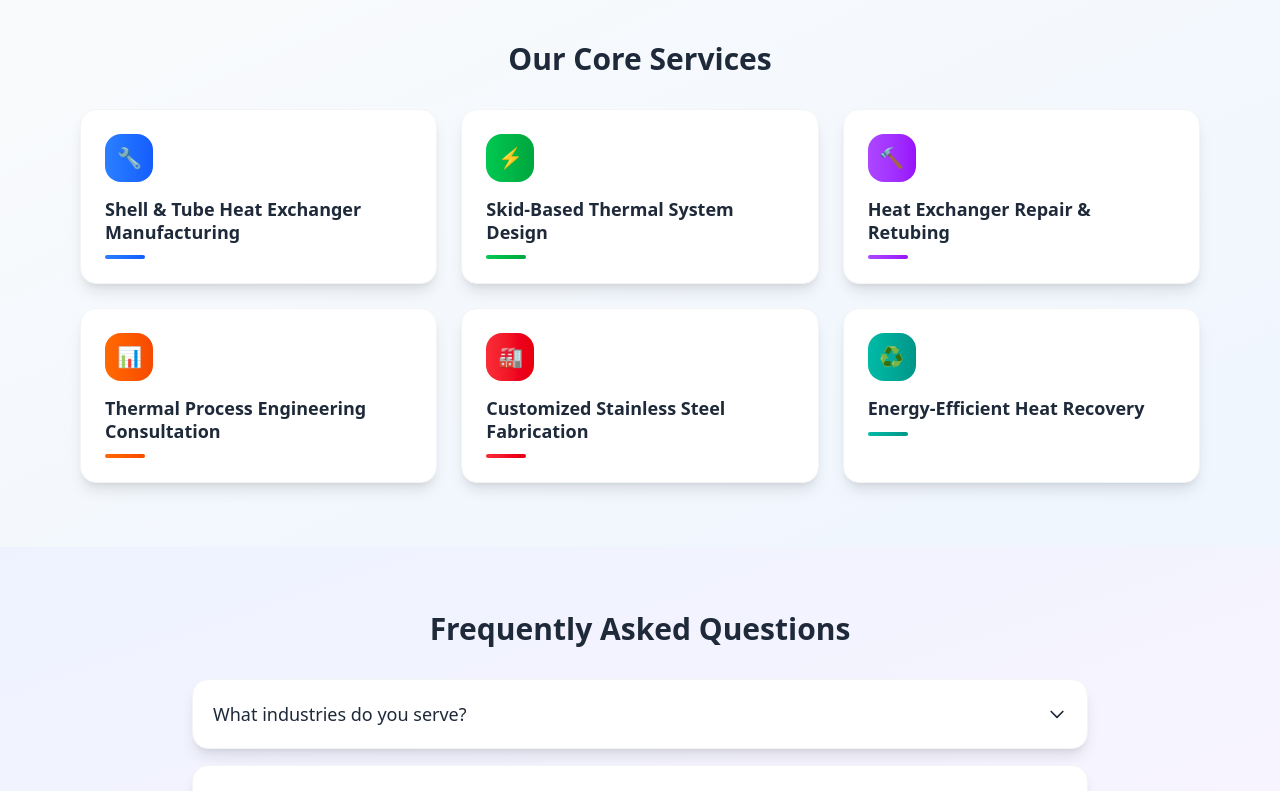
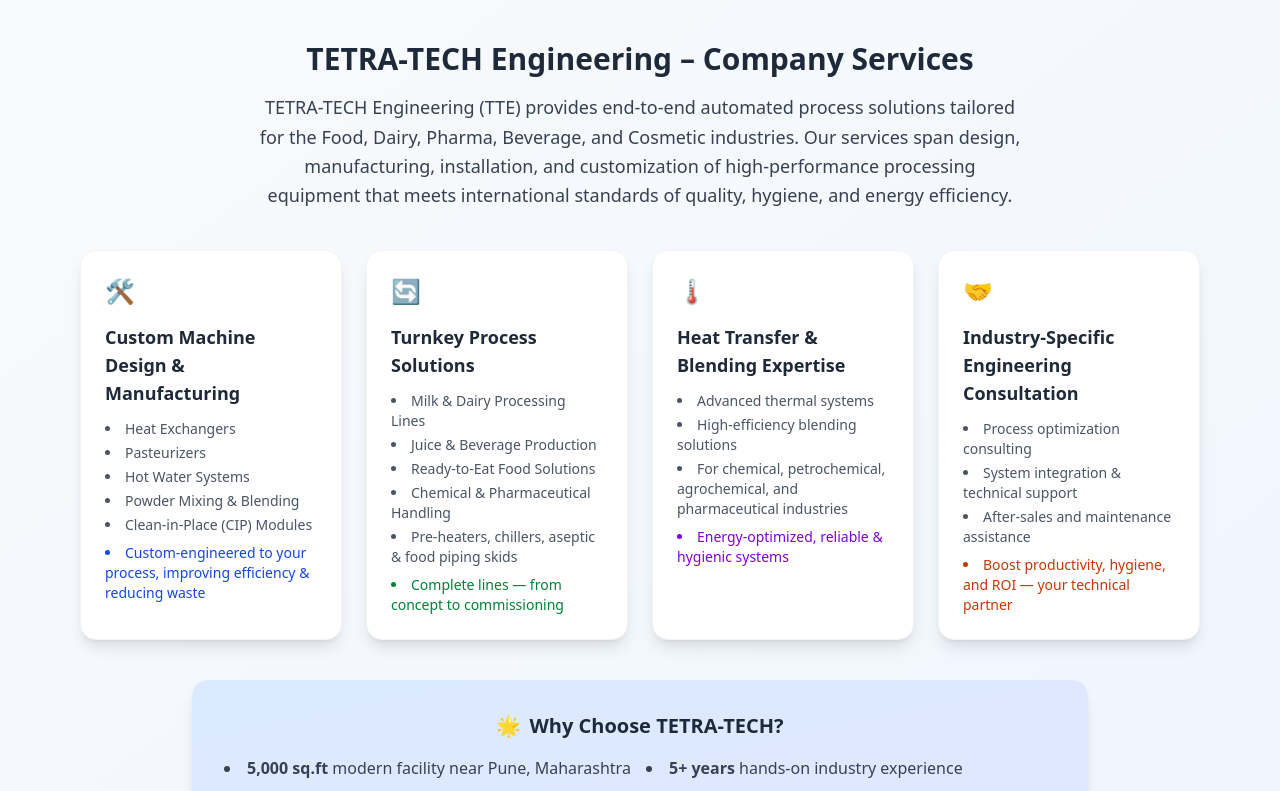
Before and after one commit to riya-jaiswal/teratech, a React (Vite) app: page / in a window 1280 px wide. Shown: the part 2300-3091 px from the top of the page. Built offline with nearby package versions, Linux system fonts and the light colour scheme.

Commit message:
service section

```diff
--- a/src/pages/Home.jsx
+++ b/src/pages/Home.jsx
@@ -178,51 +178,85 @@
       </section>
 
       {/* Services Section */}
-      <section className="py-12 md:py-16 px-4 md:px-20 bg-gradient-to-br from-gray-50 to-blue-50">
-        <h2 className="text-2xl md:text-3xl font-bold mb-8 text-center text-gray-800">Our Core Services</h2>
-        <div className="grid sm:grid-cols-2 lg:grid-cols-3 gap-6">
-          {[
-            {
-              title: "Shell & Tube Heat Exchanger Manufacturing",
-              icon: "🔧",
-              gradient: "from-blue-500 to-blue-600"
-            },
-            {
-              title: "Skid-Based Thermal System Design",
-              icon: "⚡",
-              gradient: "from-green-500 to-green-600"
-            },
-            {
-              title: "Heat Exchanger Repair & Retubing",
-              icon: "🔨",
-              gradient: "from-purple-500 to-purple-600"
-            },
-            {
-              title: "Thermal Process Engineering Consultation",
-              icon: "📊",
-              gradient: "from-orange-500 to-orange-600"
-            },
-            {
-              title: "Customized Stainless Steel Fabrication",
-              icon: "🏭",
-              gradient: "from-red-500 to-red-600"
-            },
-            {
-              title: "Energy-Efficient Heat Recovery",
-              icon: "♻️",
-              gradient: "from-teal-500 to-teal-600"
-            }
-          ].map((service, idx) => (
-            <div key={idx} className="group bg-white shadow-lg hover:shadow-2xl p-6 rounded-2xl transition-all duration-300 transform hover:-translate-y-2 border border-gray-100">
-              <div className={`w-12 h-12 bg-gradient-to-r ${service.gradient} rounded-2xl flex items-center justify-center text-white text-xl mb-4 group-hover:scale-110 transition-transform duration-300`}>
-                {service.icon}
-              </div>
-              <h4 className="font-semibold text-base md:text-lg text-gray-800 mb-3 leading-tight">{service.title}</h4>
-              <div className={`h-1 w-10 bg-gradient-to-r ${service.gradient} rounded-full group-hover:w-full transition-all duration-300`}></div>
-            </div>
-          ))}
-        </div>
-      </section>
+<section className="py-12 md:py-16 px-4 md:px-20 bg-gradient-to-br from-gray-50 to-blue-50">
+  <h2 className="text-2xl md:text-3xl font-bold mb-4 text-center text-gray-800">
+    TETRA-TECH Engineering – Company Services
+  </h2>
+  <p className="max-w-3xl mx-auto mb-10 text-center text-md md:text-lg text-gray-700 leading-relaxed">
+    TETRA-TECH Engineering (TTE) provides end-to-end automated process solutions tailored for the Food, Dairy, Pharma, Beverage, and Cosmetic industries. Our services span design, manufacturing, installation, and customization of high-performance processing equipment that meets international standards of quality, hygiene, and energy efficiency.
+  </p>
+  <div className="grid sm:grid-cols-2 lg:grid-cols-4 gap-6 max-w-6xl mx-auto mb-10">
+    {/* Custom Machine Design & Manufacturing */}
+    <div className="bg-white shadow-lg p-6 rounded-2xl hover:shadow-2xl border border-gray-100 flex flex-col gap-2 transition-all duration-300">
+      <div className="text-blue-600 text-2xl mb-2">🛠️</div>
+      <h4 className="font-semibold text-base md:text-lg text-gray-800 mb-1">Custom Machine Design & Manufacturing</h4>
+      <ul className="list-disc list-inside text-gray-600 text-sm space-y-1">
+        <li>Heat Exchangers</li>
+        <li>Pasteurizers</li>
+        <li>Hot Water Systems</li>
+        <li>Powder Mixing & Blending</li>
+        <li>Clean-in-Place (CIP) Modules</li>
+        <li className="pt-1 font-medium text-blue-700">
+          Custom-engineered to your process, improving efficiency & reducing waste
+        </li>
+      </ul>
+    </div>
+    {/* Turnkey Process Solutions */}
+    <div className="bg-white shadow-lg p-6 rounded-2xl hover:shadow-2xl border border-gray-100 flex flex-col gap-2 transition-all duration-300">
+      <div className="text-green-600 text-2xl mb-2">🔄</div>
+      <h4 className="font-semibold text-base md:text-lg text-gray-800 mb-1">Turnkey Process Solutions</h4>
+      <ul className="list-disc list-inside text-gray-600 text-sm space-y-1">
+        <li>Milk & Dairy Processing Lines</li>
+        <li>Juice & Beverage Production</li>
+        <li>Ready-to-Eat Food Solutions</li>
+        <li>Chemical & Pharmaceutical Handling</li>
+        <li>Pre-heaters, chillers, aseptic & food piping skids</li>
+        <li className="pt-1 font-medium text-green-700">
+          Complete lines — from concept to commissioning
+        </li>
+      </ul>
+    </div>
+    {/* Heat Transfer & Blending Expertise */}
+    <div className="bg-white shadow-lg p-6 rounded-2xl hover:shadow-2xl border border-gray-100 flex flex-col gap-2 transition-all duration-300">
+      <div className="text-purple-600 text-2xl mb-2">🌡️</div>
+      <h4 className="font-semibold text-base md:text-lg text-gray-800 mb-1">Heat Transfer & Blending Expertise</h4>
+      <ul className="list-disc list-inside text-gray-600 text-sm space-y-1">
+        <li>Advanced thermal systems</li>
+        <li>High-efficiency blending solutions</li>
+        <li>For chemical, petrochemical, agrochemical, and pharmaceutical industries</li>
+        <li className="pt-1 font-medium text-purple-700">
+          Energy-optimized, reliable & hygienic systems
+        </li>
+      </ul>
+    </div>
+    {/* Industry-Specific Engineering Consultation */}
+    <div className="bg-white shadow-lg p-6 rounded-2xl hover:shadow-2xl border border-gray-100 flex flex-col gap-2 transition-all duration-300">
+      <div className="text-orange-600 text-2xl mb-2">🤝</div>
+      <h4 className="font-semibold text-base md:text-lg text-gray-800 mb-1">Industry-Specific Engineering Consultation</h4>
+      <ul className="list-disc list-inside text-gray-600 text-sm space-y-1">
+        <li>Process optimization consulting</li>
+        <li>System integration & technical support</li>
+        <li>After-sales and maintenance assistance</li>
+        <li className="pt-1 font-medium text-orange-700">
+          Boost productivity, hygiene, and ROI — your technical partner
+        </li>
+      </ul>
+    </div>
+  </div>
+  {/* Why Choose TETRA-TECH */}
+  <div className="max-w-4xl mx-auto bg-gradient-to-br from-blue-100 to-indigo-100 rounded-2xl p-6 sm:p-8 shadow-lg mt-8">
+    <h3 className="font-semibold text-base md:text-xl mb-4 text-gray-800 flex items-center justify-center gap-2">
+      <span>🌟</span>Why Choose TETRA-TECH?
+    </h3>
+    <ul className="grid md:grid-cols-2 gap-3 text-gray-700 text-sm md:text-base list-disc list-inside">
+      <li><strong>5,000 sq.ft</strong> modern facility near Pune, Maharashtra</li>
+      <li><strong>5+ years</strong> hands-on industry experience</li>
+      <li>Export-quality machinery and custom-engineered systems</li>
+      <li>Client-centric approach & robust service network</li>
+    </ul>
+  </div>
+</section>
+
 
       {/* FAQ Section */}
       <section className="py-12 md:py-16 bg-gradient-to-br from-indigo-50 to-purple-50 px-4 md:px-20">
```
